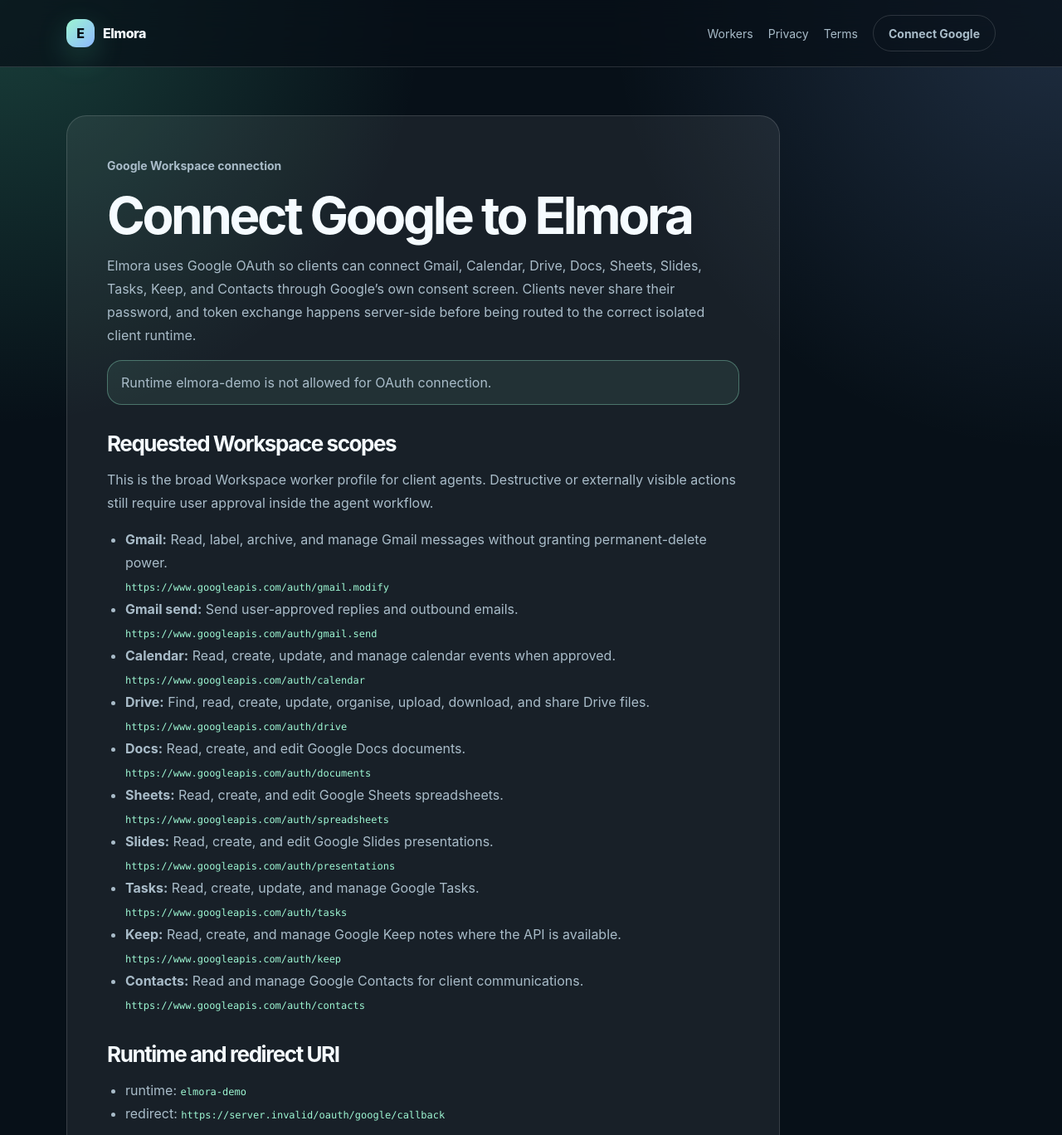
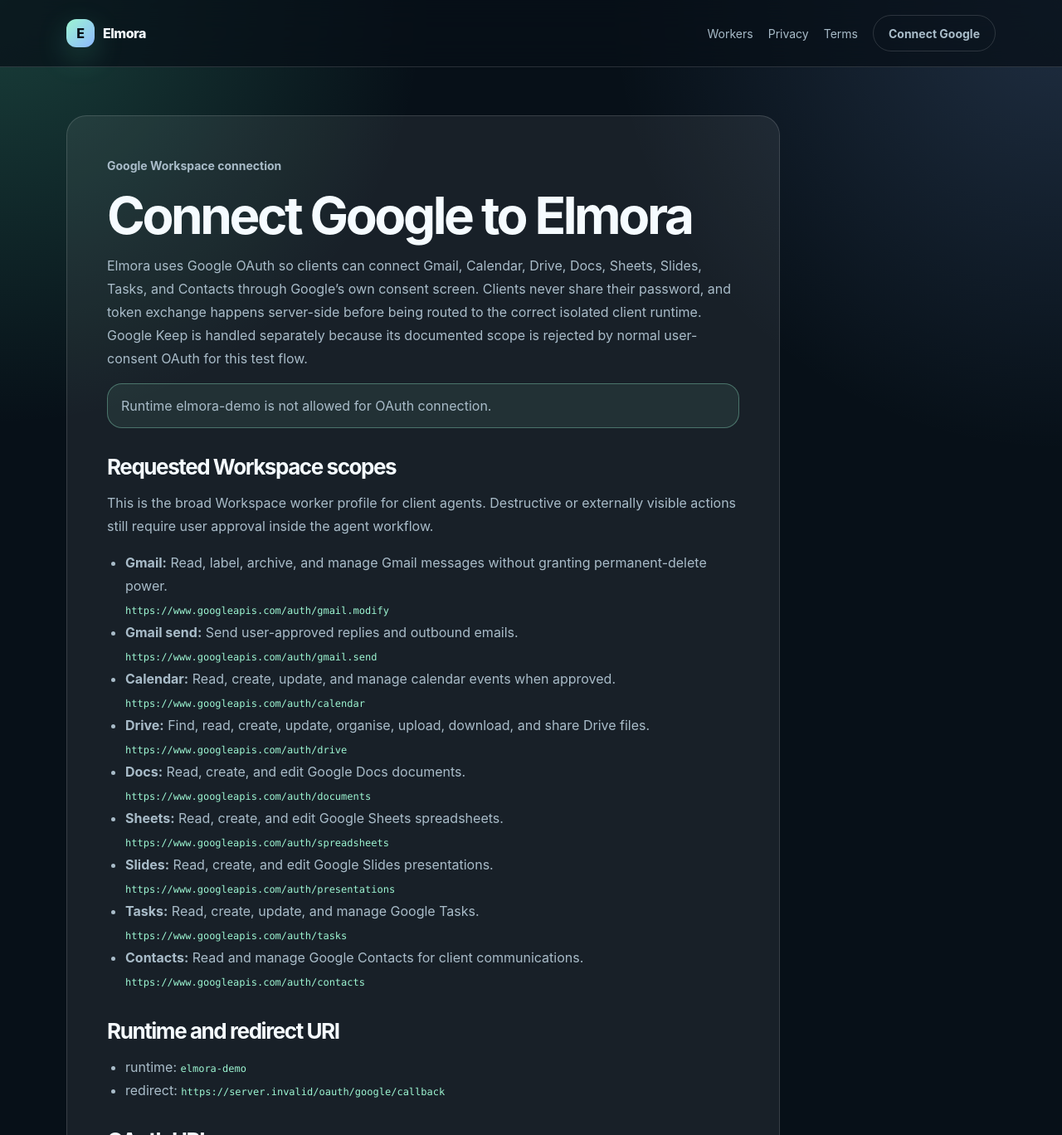
Before and after one commit to Elvisb93/Elmora, a Next.js app: page /connect/google in a window 1280 px wide. Shown: the top 1368 px of the page at 83% size. Built offline with nearby package versions, Linux system fonts and the light colour scheme; no server answers.

Commit message:
fix: exclude Keep from normal Google OAuth

```diff
--- a/src/app/connect/google/page.tsx
+++ b/src/app/connect/google/page.tsx
@@ -47,11 +47,6 @@
     label: "Tasks",
     scope: "https://www.googleapis.com/auth/tasks",
     reason: "Read, create, update, and manage Google Tasks.",
-  },
-  {
-    label: "Keep",
-    scope: "https://www.googleapis.com/auth/keep",
-    reason: "Read, create, and manage Google Keep notes where the API is available.",
   },
   {
     label: "Contacts",
@@ -136,9 +131,10 @@
         <h1>Connect Google to Elmora</h1>
         <p>
           Elmora uses Google OAuth so clients can connect Gmail, Calendar, Drive, Docs,
-          Sheets, Slides, Tasks, Keep, and Contacts through Google’s own consent screen.
+          Sheets, Slides, Tasks, and Contacts through Google’s own consent screen.
           Clients never share their password, and token exchange happens server-side before
-          being routed to the correct isolated client runtime.
+          being routed to the correct isolated client runtime. Google Keep is handled separately
+          because its documented scope is rejected by normal user-consent OAuth for this test flow.
         </p>
 
         <div className="notice">
```
Also changed, not shown: 1 other file (tests, documents, lock files or other folders).
